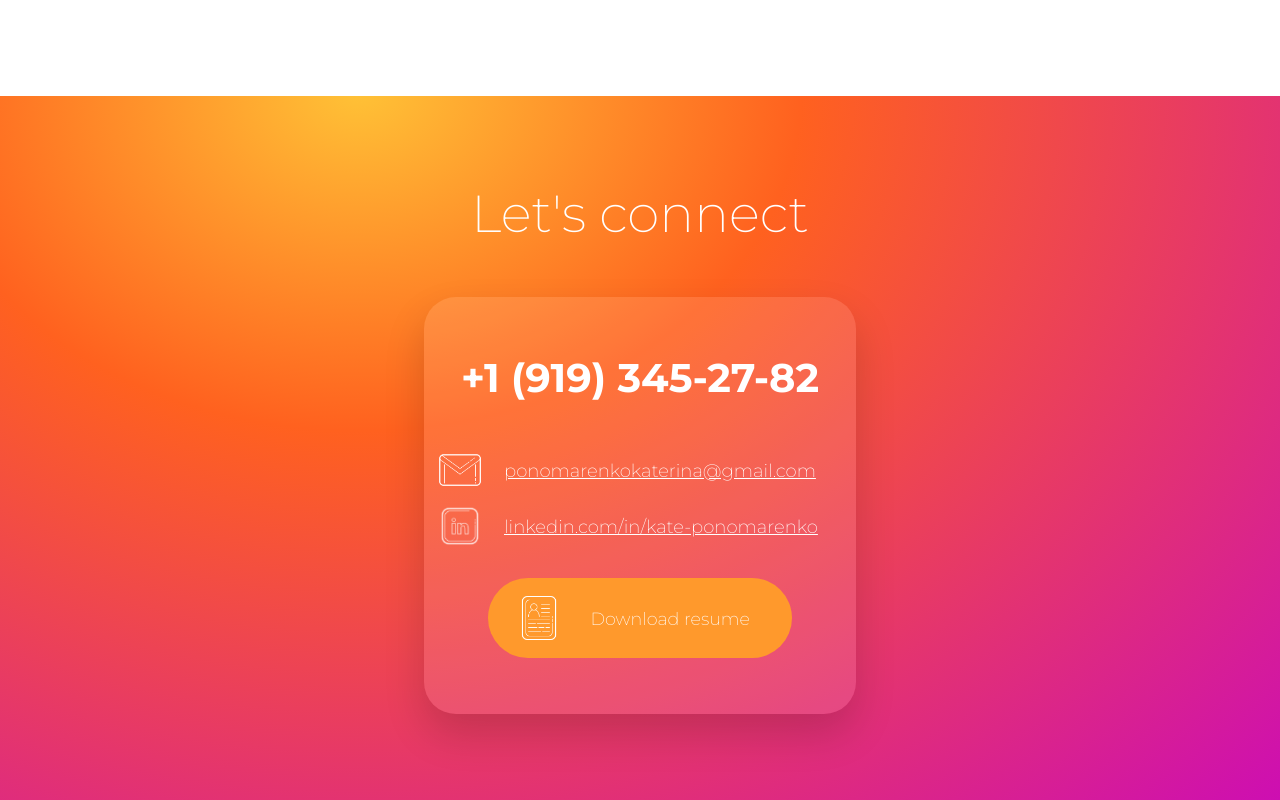
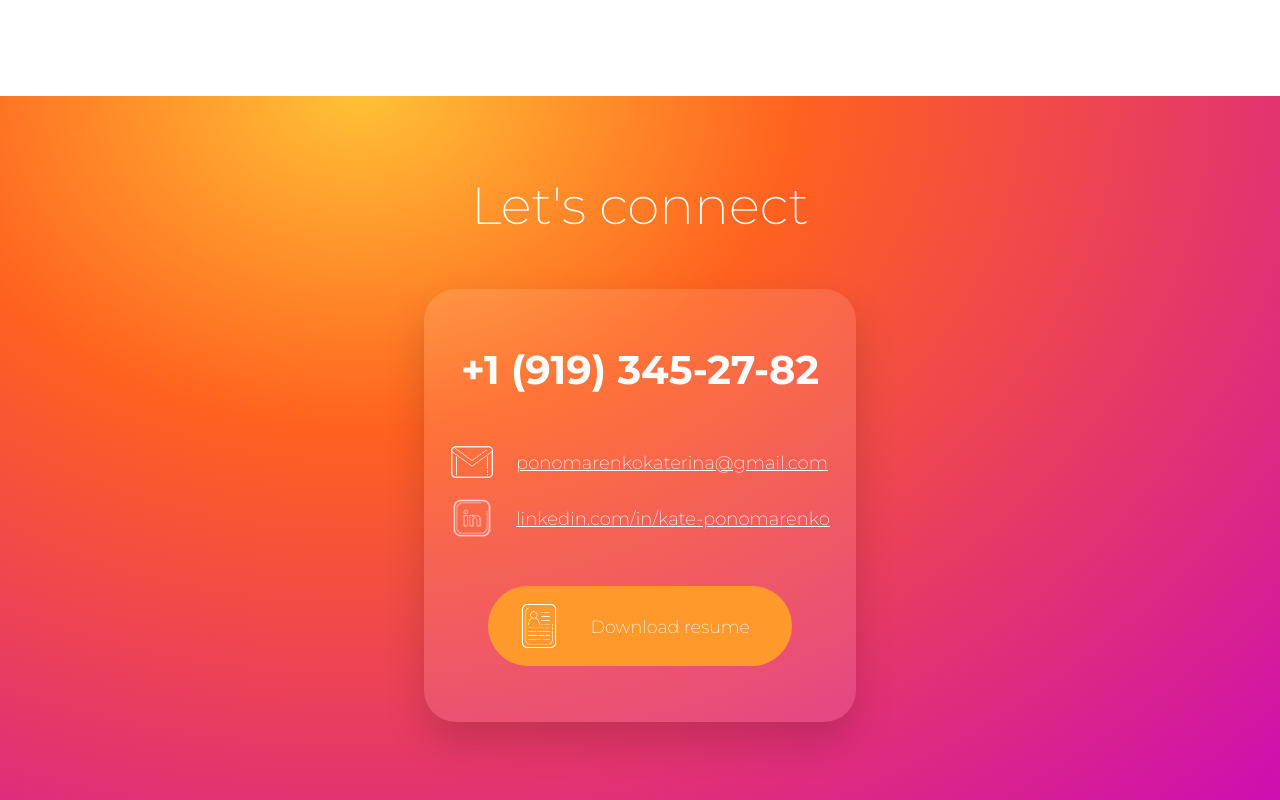
Before and after one commit to kate-ponomarenko/kate-ponomarenko.github.io, a plain HTML site: page index.html in a window 1280 px wide. Shown: the part 5236-6036 px from the top of the page. Drawn offline with Linux system fonts and the light colour scheme.

Commit message:
Fix margins in lets connect section

```diff
--- a/shared.css
+++ b/shared.css
@@ -467,8 +467,8 @@ body {
 }
 
 .lets-connect__contact-info--email-container {
-    min-width: 26rem;
-    max-width: 26rem;
+    min-width: 24.5rem;
+    max-width: 24.5rem;
     display: flex;
     align-items: center;
     margin-top: 1rem;
@@ -490,8 +490,9 @@ body {
     display: flex;
     align-items: center;
     justify-content: flex-start;
-    min-width: 26rem;
-    max-width: 26rem;
+    min-width: 24.5rem;
+    max-width: 24.5rem;
+    margin-bottom: 1rem;
 }
 
 .lets-connect__contact-info--linkedin-container > img {
```
